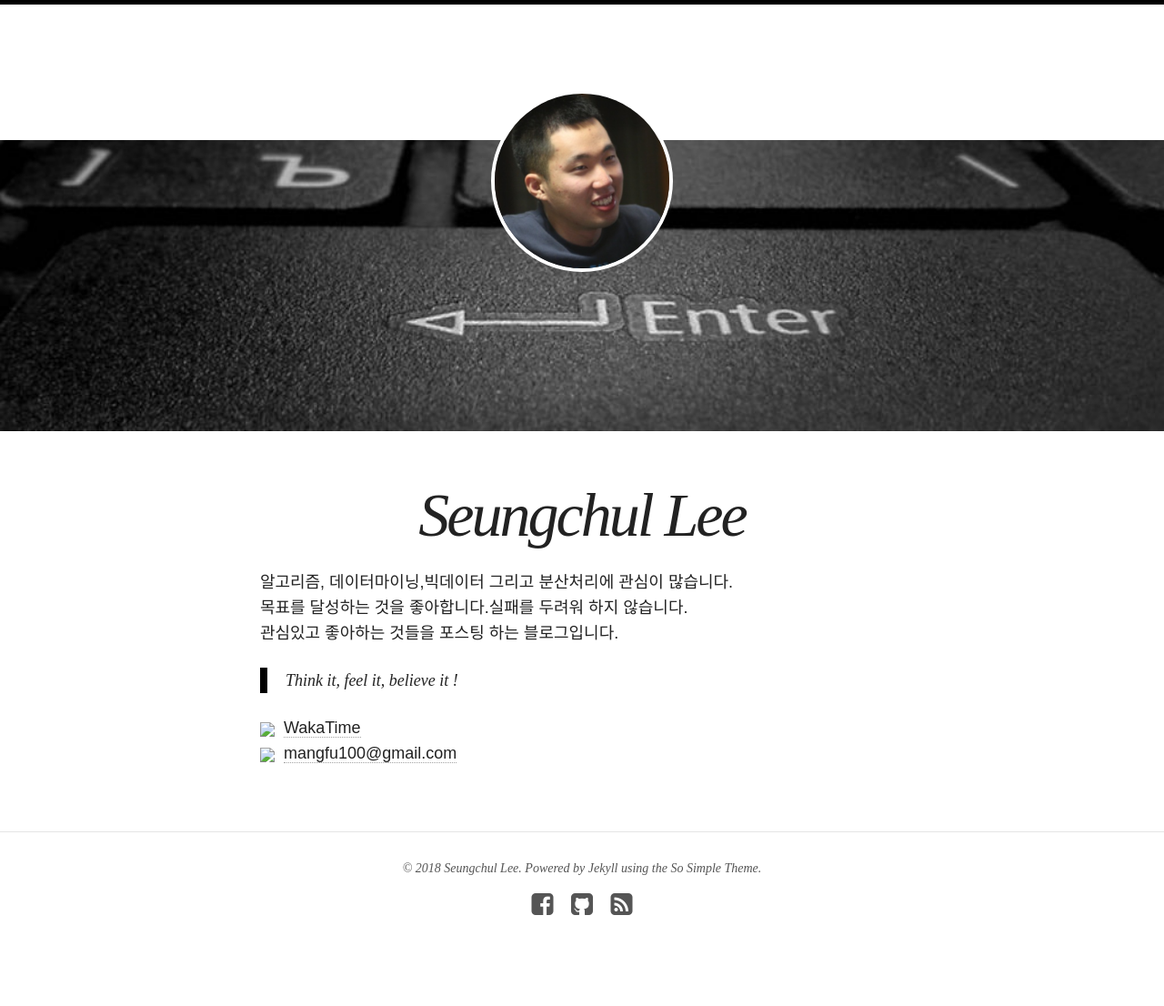
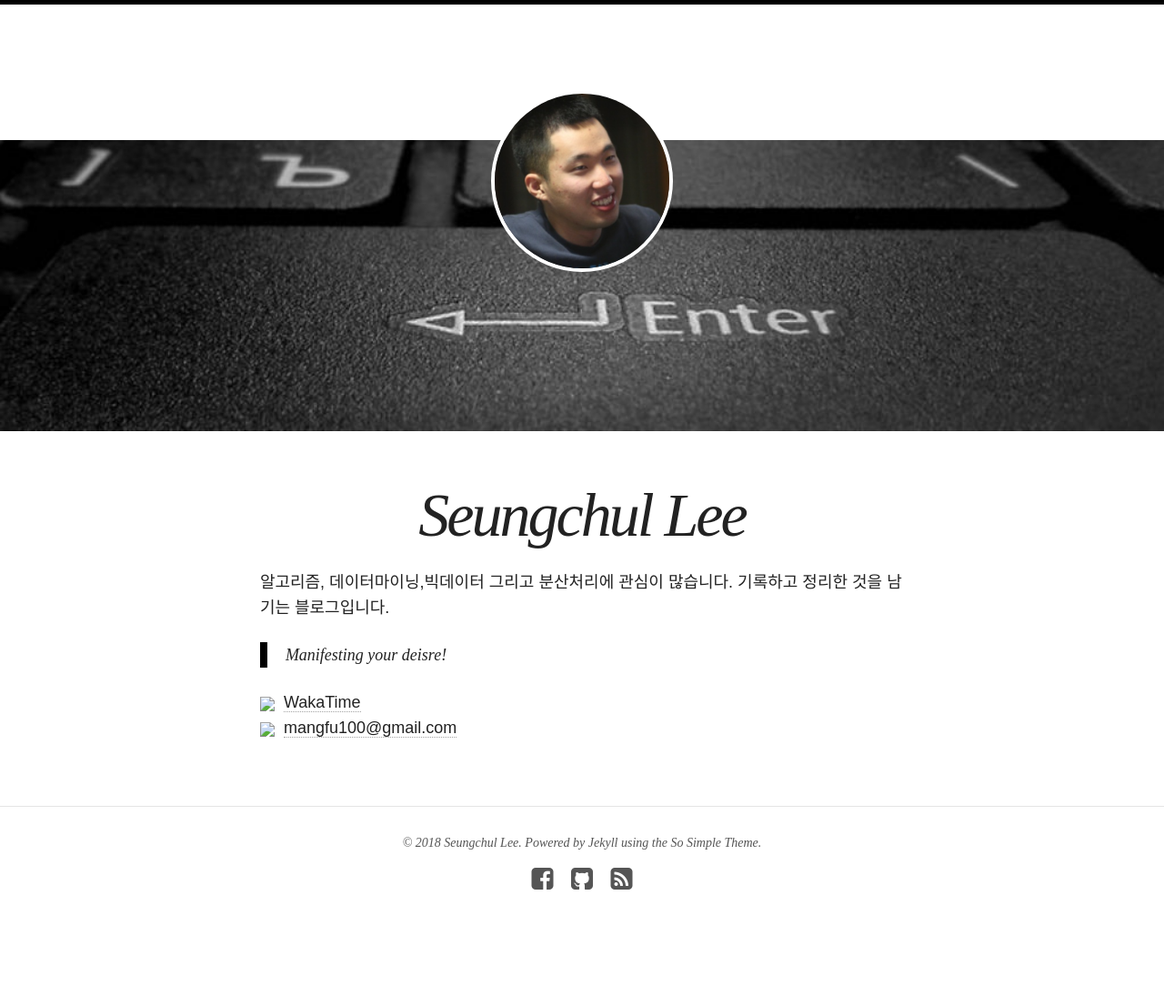
Before and after one commit to sclee01/sclee01.github.io, a Jekyll site: the page built from about/index.md, in a window 1280 px wide. Shown: the whole page at 91% size. Built offline with Jekyll 4.4.1, drawn with Linux system fonts in a browser that asks for light colours; nearby versions of some CDN libraries; after the commit the page ends 1078 px from its top, so only the background shows below that.

Commit message:
changed the about

```diff
--- a/about/index.md
+++ b/about/index.md
@@ -9,10 +9,9 @@ image:
 
 
 알고리즘, 데이터마이닝,빅데이터 그리고 분산처리에 관심이 많습니다.
-목표를 달성하는 것을 좋아합니다.실패를 두려워 하지 않습니다.
-관심있고 좋아하는 것들을 포스팅 하는 블로그입니다.
+기록하고 정리한 것을 남기는 블로그입니다.
 
-> Think it,  feel it,  believe it !
+> Manifesting your deisre!
 
 <img src="https://wakatime.com/favicon.ico" width="16">&nbsp;&nbsp;[WakaTime](https://wakatime.com/@cchcc)
 <img src="https://ssl.gstatic.com/ui/v1/icons/mail/favicon.ico">&nbsp;&nbsp;[mangfu100@gmail.com](mailto:mangfu100@gmail.com)
```
